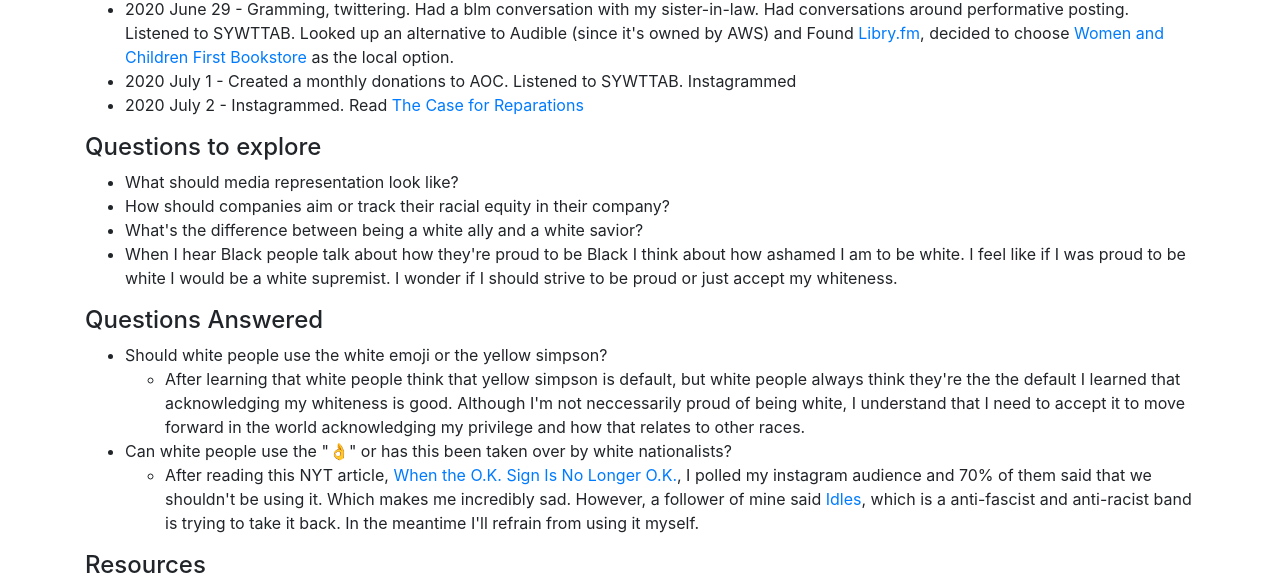
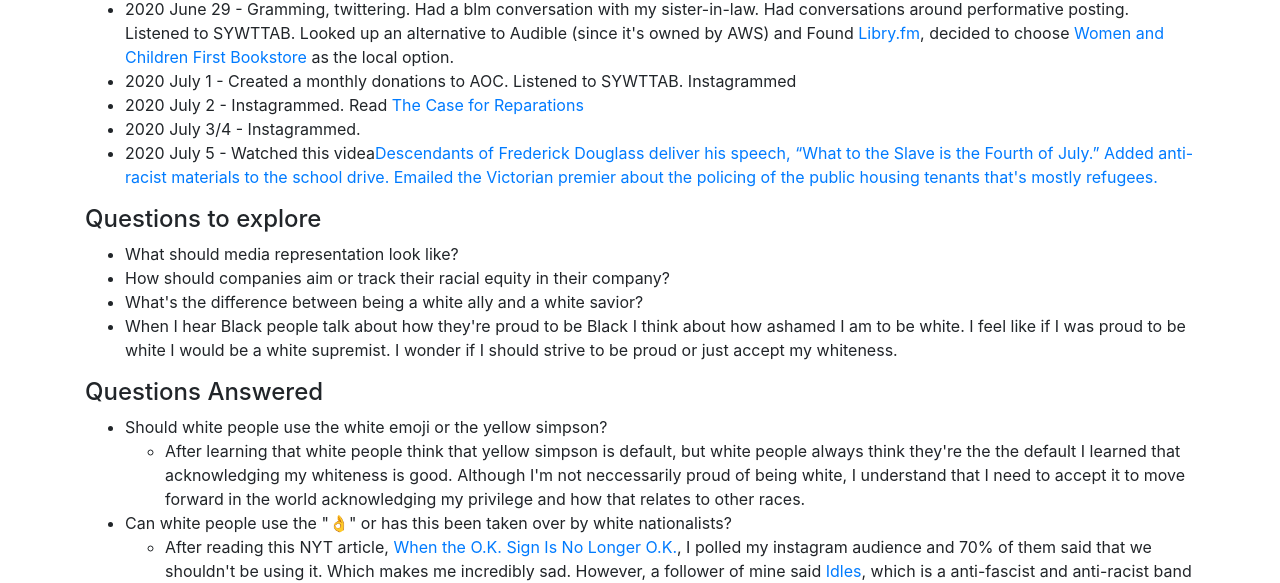
Before and after one commit to nikkiricks/anti-racism-work, a website: page index.html in a window 1280 px wide. Shown: the part 2187-2770 px from the top of the page. Drawn offline with nearby package versions, Linux system fonts and the light colour scheme.

```diff
--- a/index.html
+++ b/index.html
@@ -344,6 +344,8 @@
         <li>2020 June 29 - Gramming, twittering. Had a blm conversation with my sister-in-law. Had conversations around performative posting. Listened to SYWTTAB. Looked up an alternative to Audible (since it's owned by AWS) and Found <a href="https://libro.fm/" target="_blank">Libry.fm</a>, decided to choose <a href="https://www.womenandchildrenfirst.com/" target="_blank">Women and Children First Bookstore</a> as the local option.</li>
         <li>2020 July 1 - Created a monthly donations to AOC. Listened to SYWTTAB. Instagrammed</li>
         <li>2020 July 2 - Instagrammed. Read <a href="https://www.theatlantic.com/magazine/archive/2014/06/the-case-for-reparations/361631/" target="_blank">The Case for Reparations</a></li>
+        <li>2020 July 3/4 - Instagrammed.</li>
+        <li>2020 July 5 - Watched this videa<a href="https://www.instagram.com/tv/CCOaAUSD01j/" target="_blank" rel="noopener noreferrer">Descendants of Frederick Douglass deliver his speech, “What to the Slave is the Fourth of July.” Added anti-racist materials to the school drive. Emailed the Victorian premier about the policing of the public housing tenants that's mostly refugees. </a></li>
       </ul>
 
 
```
